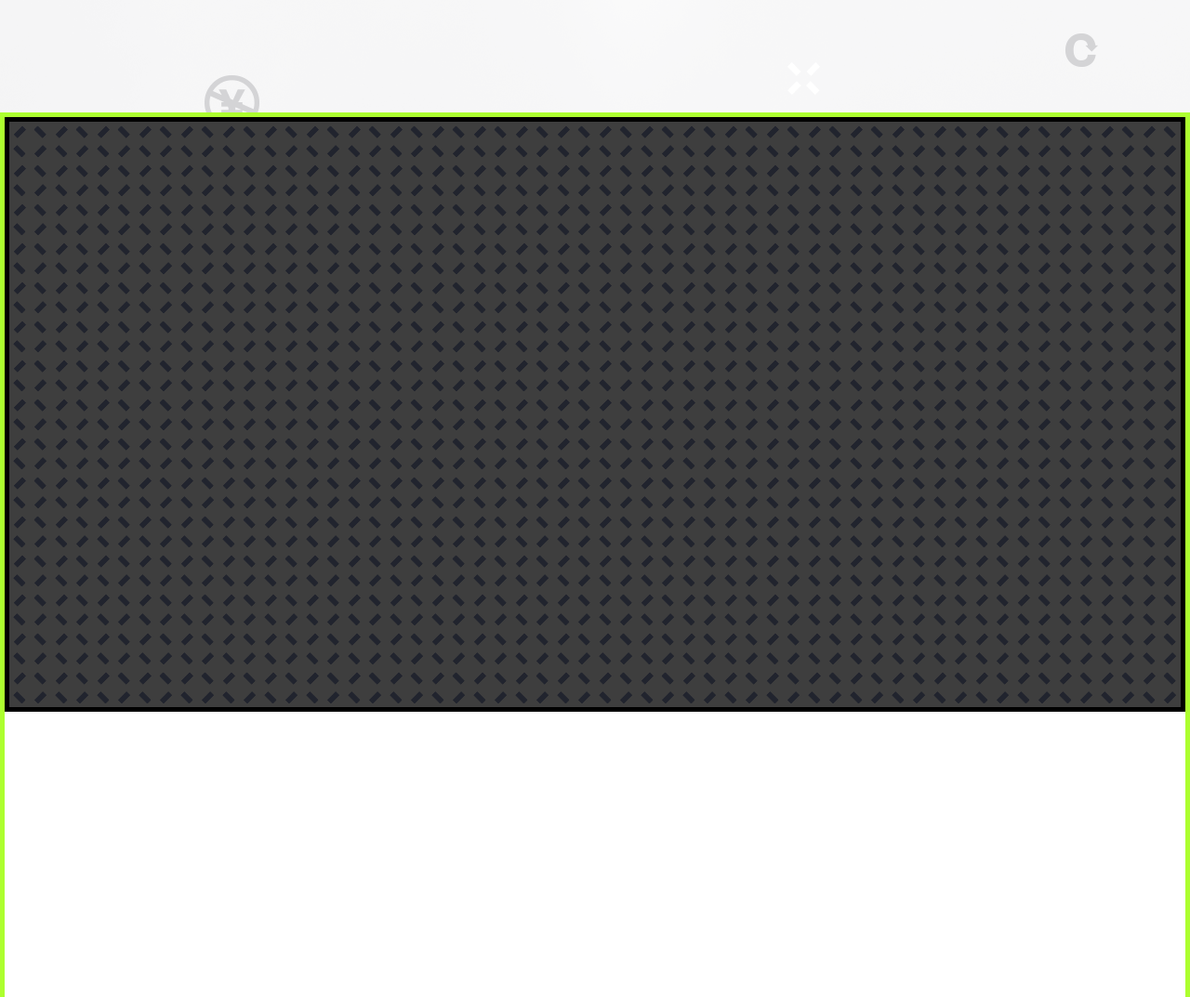
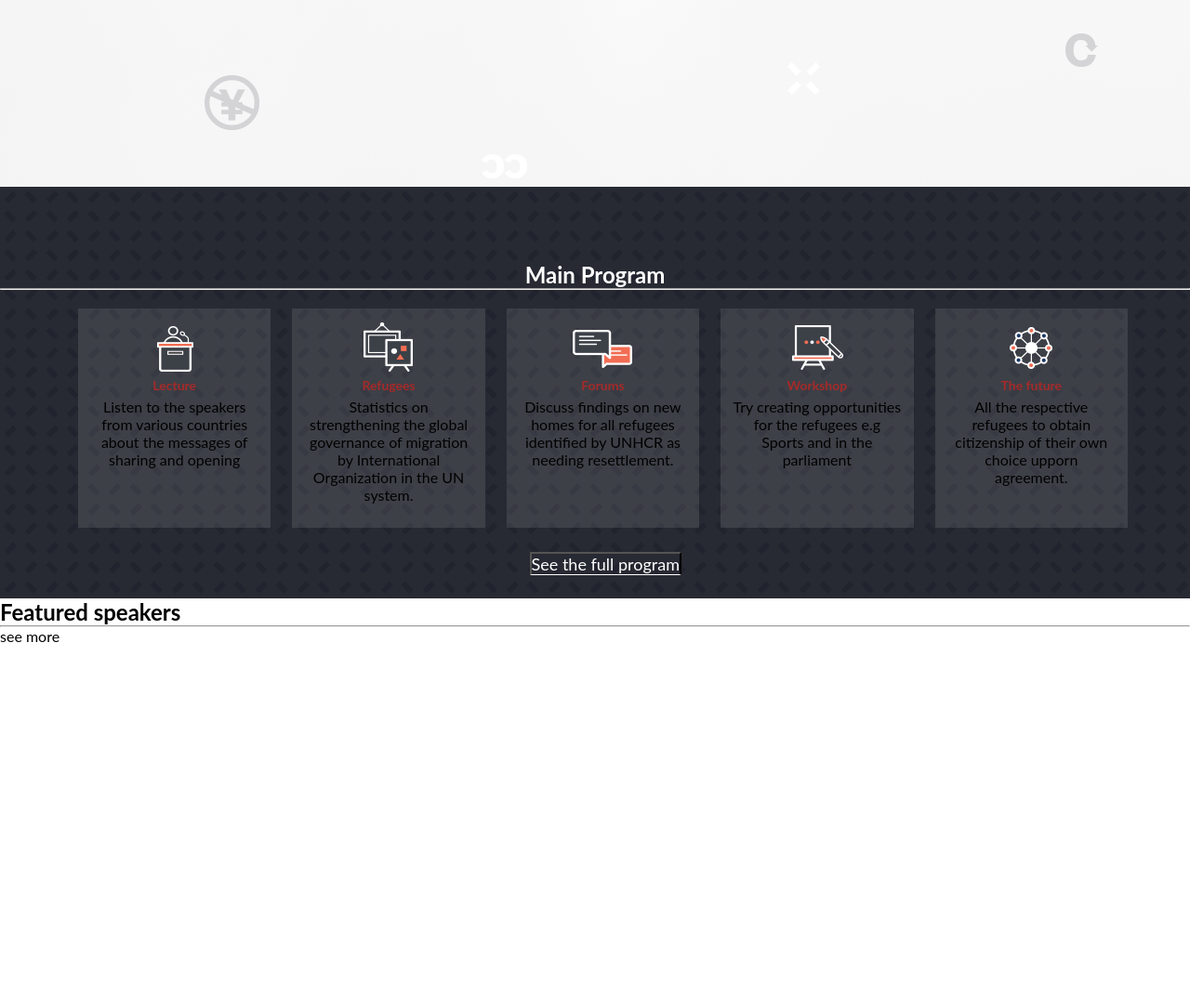
Before and after one commit to Itswali/Global-Summit, a plain HTML site: page index.html in a window 1280 px wide. Shown: the part 720-1793 px from the top of the page at 93% size. After the commit the page ends 1414 px from the top, so only its background shows below. Drawn offline with Linux system fonts and the light colour scheme.

Commit message:
add speakers content with projects content

```diff
--- a/index.html
+++ b/index.html
@@ -8,6 +8,8 @@
     <title>Global Summit</title>
     <link rel="stylesheet" href="style.css">
     <script src="main.js"></script>
+
+
 
 </head>
 
@@ -66,15 +68,75 @@
 
     </header>
 
-    <main class="middle">
-
-<section  class="main-program">
 
 
+
+
+
+
+    <section id="Program" class="main-program">
+        <div class="program-heading">
+            <h1>Main Program</h1>
+            <hr>
+        </div>
+        <div class="all-program">
+            <div class="program-1 program">
+                <span><img class="program-ico" src="Images/p1.png" alt="lectures"></span>
+                <p>Lecture</p>
+                <span class="description">Listen to the speakers from various countries about the messages of
+                    sharing and opening</span>
+            </div>
+            <div class="program-2 program">
+                <span><img class="program-ico" src="Images/p2.png" alt="Refugees Exhibition"></span>
+                <pre>Refugees</pre>
+                <span class="description">Statistics on strengthening the global governance of migration by
+                    International Organization in the UN system.</span>
+            </div>
+            <div class="program-3 program">
+                <span><img class="program-ico" src="Images/p3.png" alt="Forums"></span>
+                <p>Forums</p>
+                <span class="description">Discuss findings on new homes for all refugees identified by UNHCR as
+                    needing resettlement.</span>
+            </div>
+            <div class="program-4 program">
+                <span><img class="program-ico" src="Images/p4.png" alt="Workshop"></span>
+                <p>Workshop</p>
+                <span class="description">Try creating opportunities for the refugees e.g Sports and in the
+                    parliament</span>
+            </div>
+            <div class="program-5 program">
+                <span><img class="program-ico" src="Images/p5.png" alt="The future"></span>
+                <p>The future</p>
+                <span class="description">All the respective refugees to obtain citizenship of their own choice
+                    upporn agreement.<span>
+            </div>
+        </div>
+        <br>
+        <div id="Join" class="join-us">
+            <button class="program-button" type="submit">See the full program</button>
+        </div>
     </section>
 
 
-    </main>
+
+<section id="Speakers" class="speakers" >
+    <div class="speaker-container">
+        <h1>Featured speakers</h1>
+        <hr>
+    </div>
+    <div class="speaker-intro" id="speaker-Intro" >
+
+    </div>
+    <div  id="see-more">
+        <span>see more</span>
+    </div>
+</section>
+
+
+
+
+
+
 
 
 
--- a/main.js
+++ b/main.js
@@ -0,0 +1,48 @@
+const speakers = [
+
+    {
+        speakerAvartar: 'Images/sp1.png',
+        speakerName: 'Yonchai Benkler',
+        speakerProfession:
+          'Berkman Professor of Enterpreneurial Legal Studoes at Havard Law School',
+        speakerDescription:
+          'Benkler studied common-based peer production and published his seminal book. The Wealth of Networks in 2006',
+    },
+    {
+        speakerAvartar: 'Images/sp2.png',
+        speakerName: 'Joen Gil-nam',
+        speakerProfession: 'Doctor in Psychology and Mental Health',
+        speakerDescription:
+          'An academia from  Oxford University graduated with a doctorate in Mental health and phychology',
+    },
+    {
+        speakerAvartar: 'Images/sp3.png',
+        speakerName: 'Julia Leda',
+        speakerProfession:
+          'Minister of Human Rights Representing Asia in the UN board Committee',
+        speakerDescription:
+          'Appointed by the UN President presiding the previous change of UN cabinet on Human security matters',
+    },
+    {
+        speakerAvartar: 'Images/sp4.png',
+        speakerName: 'Layla Tretikov',
+        speakerProfession: 'Professor in Climatology and Climate Change',
+        speakerDescription:
+          'Studied for Climate and Climatology from The University of London and part of the Global warming research team.',
+    },
+    {
+        speakerAvartar: 'Images/sp5.png',
+        speakerName: 'Ryan Merjkey',
+        speakerProfession:
+          'Merjkey Professor of Enterpreneurial Legal Studoes at Havard Law School',
+        speakerDescription:
+          'Ryan studied common-based peer production and published his seminal book. The Wealth of Networks in 2006',
+    },
+    {
+        speakerAvartar: 'Images/sp6.png',
+        speakerName: 'Noh So-Young',
+        speakerProfession: 'Immigration and Migration Minister in the UN cabinaet',
+        speakerDescription:
+          'Young studied common-based peer production and published his seminal book. The Wealth of Networks in 2006',
+    },
+];
--- a/style.css
+++ b/style.css
@@ -36,7 +36,7 @@ html {
 
 .semi-nav-items a {
     padding: 10px;
-   color: aliceblue;
+    color: aliceblue;
 
 }
 
@@ -86,8 +86,11 @@ html {
 
 .header-body {
     background-image: url(Images/bg-desktop.png);
-    height: 90vh;
+    height: 100vh;
     width: 100%;
+    display: flex;
+    flex-direction: column;
+    gap: 10px;
     padding-left: 10%;
 
 }
@@ -96,7 +99,6 @@ html {
     display: flex;
     flex-direction: column;
     height: 40%;
-    gap: 7%;
 }
 
 .header-h2 {
@@ -110,14 +112,14 @@ html {
 .header-h1 {
     color: gold;
     font-size: 26px;
-    width: 60%;
+    width: 65%;
     font-weight: 700;
 }
 
 .header-para {
-  width: 50%;
-  padding: 20px;
-  margin-top: 5%;
+    width: 50%;
+    padding: 20px;
+    margin-top: 2%;
 }
 
 .header-para p {
@@ -132,9 +134,10 @@ html {
     flex-direction: column;
     margin: 20px;
 }
-.header-about p{
-  font-size: 30px;
-  font-weight: 700;
+
+.header-about p {
+    font-size: 30px;
+    font-weight: 700;
 }
 
 .middle {
@@ -143,11 +146,96 @@ html {
     border: 5px solid greenyellow;
 }
 
+
+/*  */
+/*  */
+/*  */
+
 .main-program {
-    height: 80vh;
     background-image: url(Images/program-pattern.png);
-    background-color: #3e3e3e;
-    width: 100%;
-    border: 5px solid black;
+    background-repeat: repeat;
+    background-color: rgb(39, 42, 50);
+    margin: auto;
+}
+
+.program {
+    display: grid;
+    grid-template-columns: 1fr 1fr 2fr;
+    margin: auto;
+    height: auto;
+    background: rgba(255, 255, 255, 0.1);
+    width: 90%;
+    align-items: center;
+    margin-top: 8px;
+    padding: 0.8rem;
+}
+
+.program-heading {
+    font-size: 30px;
+}
+
+.all-program {
+    display: grid;
+    grid-template-columns: repeat(5, 1fr);
+    width: 90%;
+    margin: auto;
+}
+
+.program {
     display: flex;
+    flex-direction: column;
+    flex-wrap: wrap;
+    margin: 20px;
+    align-content: center;
+    height: 90%;
 }
+
+
+.program p {
+    font-size: 1.3rem;
+}
+
+.program .description {
+    text-align: center;
+    font-size: 1rem;
+}
+
+.program p {
+    font-size: 14px;
+    font-weight: bold;
+    padding-bottom: 5px;
+    color: brown;
+}
+
+.program pre {
+    font-size: 14px;
+    font-weight: bold;
+    color: brown;
+    padding-bottom: 5px;
+}
+
+.program-heading {
+    text-align: center;
+    color: white;
+    padding-top: 5rem;
+}
+
+.program-heading h1 {
+    font-size: 24px;
+    margin-top: 0.1px;
+}
+
+.program-button {
+    margin-left: 44.5%;
+    background-color: transparent;
+    margin-bottom: 2%;
+    color: white;
+    font-size: 18px;
+    border-bottom: 1px solid white;
+}
+
+/*  */
+/*  */
+/*  */
+/*  */
+/*  */
```
Also changed, not shown: Images/p1.png (added), Images/p2.png (added), Images/p3.png (added), Images/p4.png (added), Images/p5.png (added), Images/sp1.png (renamed from Images/speaker_01.png), Images/sp2.png (renamed from Images/speaker_02.png), Images/sp3.png (renamed from Images/speaker_03.png), Images/sp4.png (renamed from Images/speaker_04.png), Images/sp5.png (renamed from Images/speaker_05.png), Images/sp6.png (renamed from Images/speaker_06.png). Lines whose indentation alone changed are shown as unchanged.
